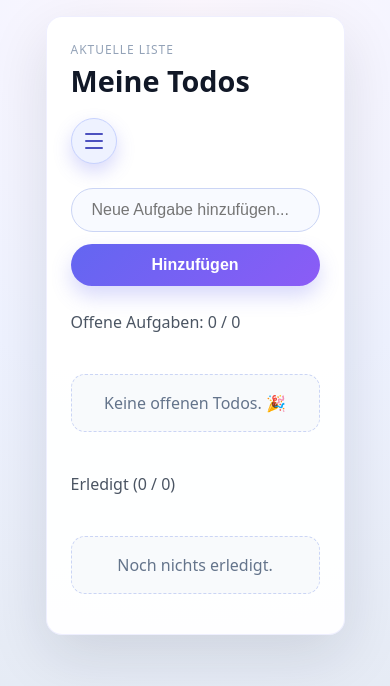
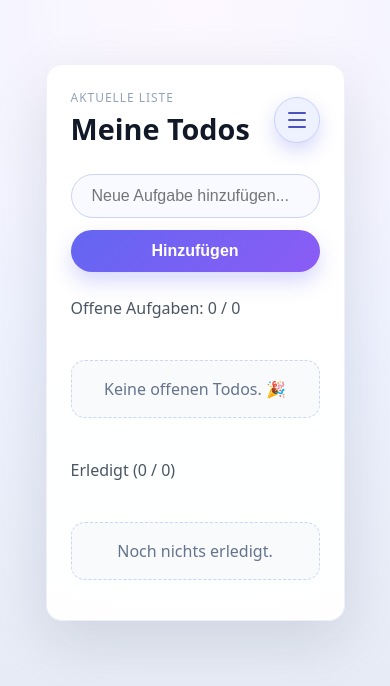
Before and after one commit to chrisdutt24/react-first, a React (Vite) app in the folder my-react-app/: page / in a window 390 px wide. Shown: the top 686 px of the page. Built offline with nearby package versions, Linux system fonts and the light colour scheme; the HTML template or start-up script is replaced by a standard one.

Commit message:
changed menu position

```diff
--- a/my-react-app/src/TodoPage.jsx
+++ b/my-react-app/src/TodoPage.jsx
@@ -154,7 +154,6 @@ function TodoPage() {
             <p className="todo-label">Aktuelle Liste</p>
             <h1>{activeList?.name ?? "Todo-Liste"}</h1>
           </div>
-
           <button
             type="button"
             className={`todo-menu-toggle ${isMenuOpen ? "is-open" : ""}`}
@@ -167,7 +166,6 @@ function TodoPage() {
             <span />
           </button>
         </div>
-
         {isMenuOpen && (
           <>
             <button
@@ -217,9 +215,7 @@ function TodoPage() {
                 <button
                   className="todo-menu-submit"
                   type="submit"
-                  disabled={
-                    !canAddList || newListName.trim().length === 0
-                  }
+                  disabled={!canAddList || newListName.trim().length === 0}
                 >
                   Liste erstellen
                 </button>
--- a/my-react-app/src/index.css
+++ b/my-react-app/src/index.css
@@ -21,7 +21,7 @@ body {
   display: flex;
   justify-content: center;
   align-items: flex-start;
-  padding: clamp(1rem, 4vw, 3rem);
+  padding: clamp(4rem, 4vw, 3rem);
 }
 
 .todo-page {
@@ -51,9 +51,8 @@ body {
 
 .todo-top-bar {
   display: flex;
-  align-items: flex-start;
   justify-content: space-between;
-  gap: 1rem;
+  align-items: center;
 }
 
 .todo-label {
@@ -78,6 +77,7 @@ body {
   cursor: pointer;
   transition: transform 0.2s, box-shadow 0.2s;
   box-shadow: 0 8px 18px rgba(99, 102, 241, 0.25);
+  margin-left: auto;
 }
 
 .todo-menu-toggle span {
@@ -347,11 +347,6 @@ body {
     padding: 1.5rem;
   }
 
-  .todo-top-bar {
-    flex-direction: column;
-    align-items: flex-start;
-  }
-
   .todo-menu {
     width: calc(100% - 2rem);
     right: 1rem;
```
